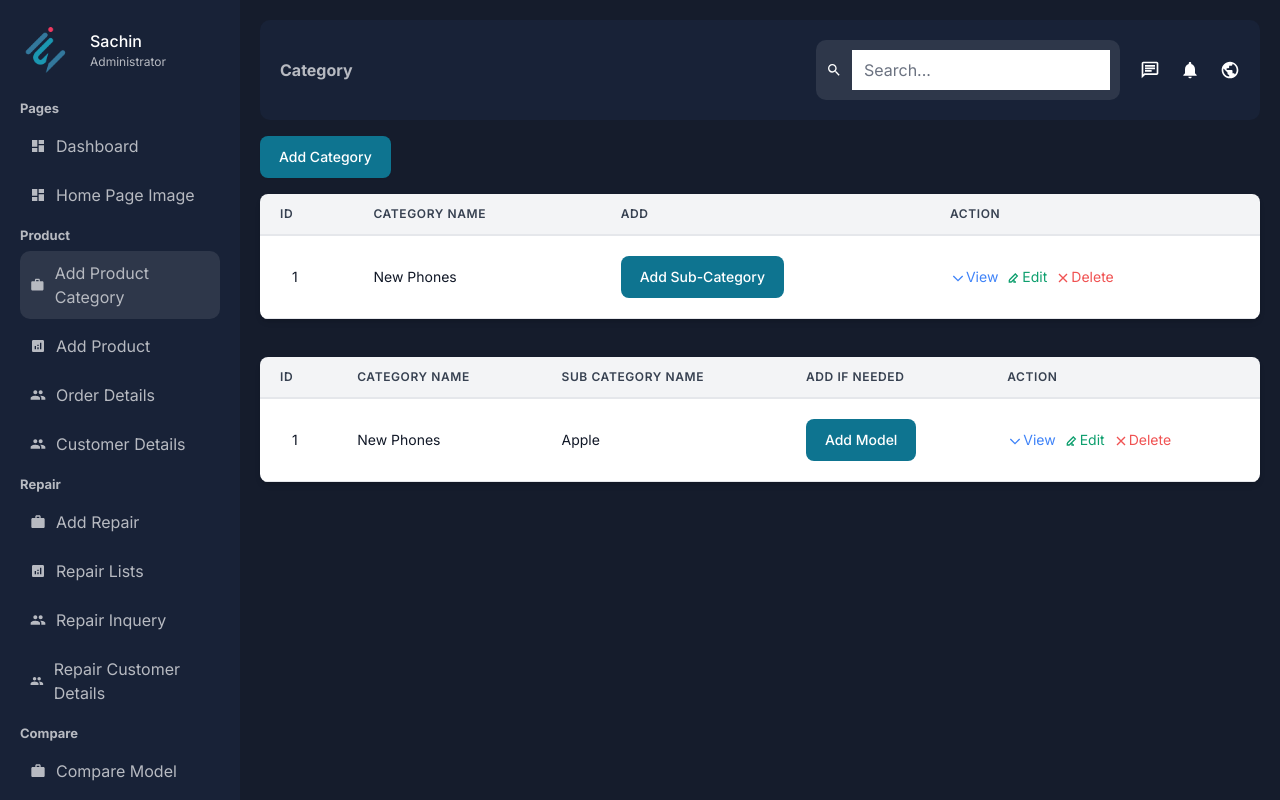
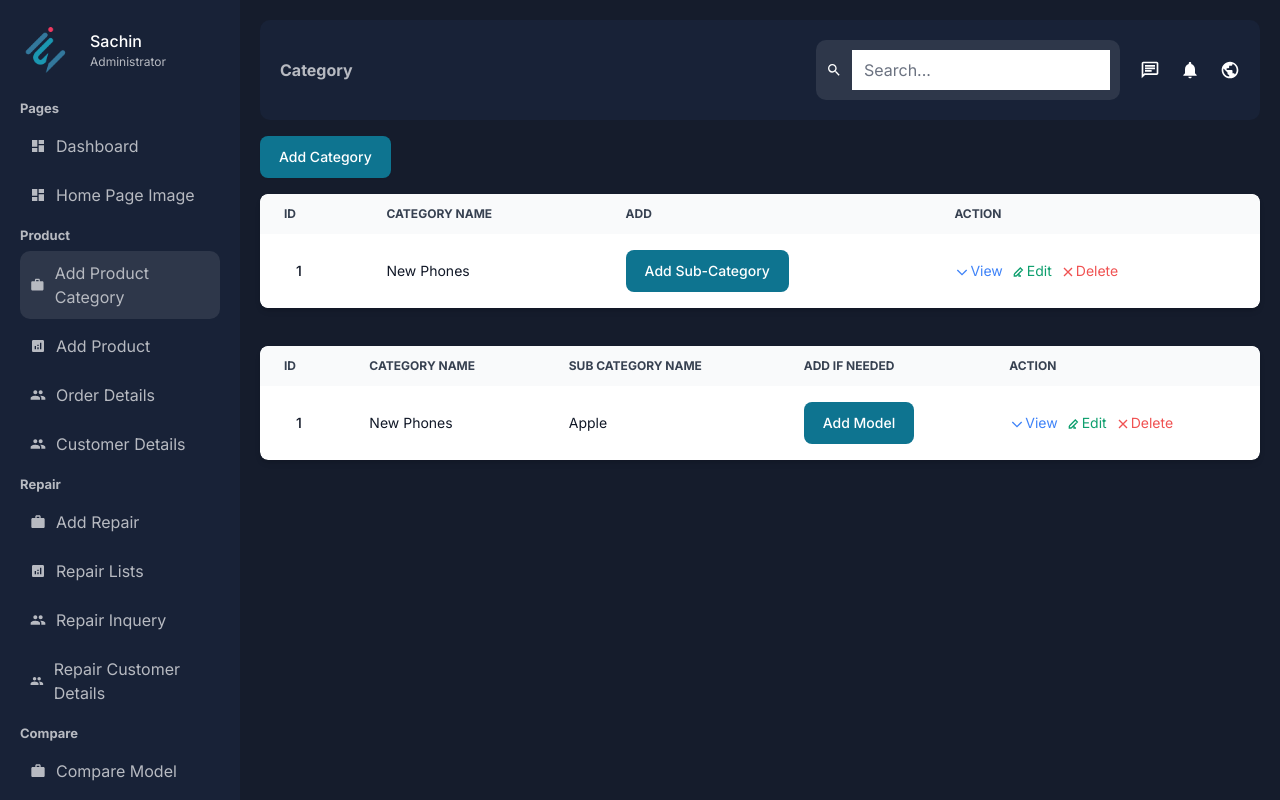
Before and after one commit to pr0chinsachin/ecommerceAdminPanel, a Next.js app: page /dashboard/category in a window 1280 px wide. Shown: the top 800 px of the page. Built offline with nearby package versions, Linux system fonts and the light colour scheme.

Commit message:
Table format update to flowbite table

```diff
--- a/app/dashboard/carouselimage/imageDetailsList/imageDetailsList.jsx
+++ b/app/dashboard/carouselimage/imageDetailsList/imageDetailsList.jsx
@@ -1,9 +1,6 @@
 "use client";
 import React from "react";
-import Image from "next/image";
-import { useEffect, useState } from "react";
-import { HiOutlineEye } from "react-icons/hi";
-
+import { Table } from "flowbite-react";
 const userData = {
   // Define the structure of your user data
   id: "1",
@@ -41,24 +38,19 @@ const ImageDetailsList = () => {
         <div>
           <div className="-mx-4 sm:-mx-8 px-4 sm:px-8 py-4 overflow-x-auto">
             <div className="inline-block min-w-full shadow-md rounded-lg overflow-hidden">
-              <table className="min-w-full leading-normal">
-                <thead>
-                  <tr>
-                    <th className="px-5 py-3 border-b-2 border-gray-200 bg-gray-100 text-left text-xs font-semibold text-gray-700 uppercase tracking-wider">
-                      SN
-                    </th>
-                    <th className="px-5 py-3 border-b-2 border-gray-200 bg-gray-100 text-left text-xs font-semibold text-gray-700 uppercase tracking-wider">
-                      Image
-                    </th>
-                    <th className="px-5 py-3 border-b-2 border-gray-200 bg-gray-100 text-left text-xs font-semibold text-gray-700 uppercase tracking-wider">
-                      Action
-                    </th>
-                  </tr>
-                </thead>
-                <tbody>
+              <Table>
+                <Table.Head>
+                  <Table.HeadCell>SN</Table.HeadCell>
+                  <Table.HeadCell>Image</Table.HeadCell>
+                  <Table.HeadCell>Action</Table.HeadCell>
+                </Table.Head>
+                <Table.Body className="divide-y">
                   {/* {userData.map((user) => ( */}
-                  <tr key={userData.id}>
-                    <td className="px-5 py-5 border-b border-gray-200 bg-white text-sm">
+                  <Table.Row
+                    key={userData.id}
+                    className="bg-white dark:border-gray-700 dark:bg-gray-800"
+                  >
+                    <Table.Cell>
                       <div className="flex">
                         <div className="ml-3">
                           <p className="text-gray-900 whitespace-no-wrap">
@@ -66,13 +58,13 @@ const ImageDetailsList = () => {
                           </p>
                         </div>
                       </div>
-                    </td>
-                    <td className="px-5 py-5 border-b border-gray-200 bg-white text-sm">
+                    </Table.Cell>
+                    <Table.Cell>
                       <p className="text-gray-900 whitespace-no-wrap">
                         {userData.imageName}
                       </p>
-                    </td>
-                    <td className="px-5 py-5 border-b border-gray-200 bg-white text-sm">
+                    </Table.Cell>
+                    <Table.Cell>
                       <a
                         href="#"
                         className="text-blue-500 mr-2 hover:text-blue-700"
@@ -121,7 +113,7 @@ const ImageDetailsList = () => {
                         </svg>
                         Delete
                       </a>
-                    </td>
+                    </Table.Cell>
                     {/* <td className="border-b border-gray-200 bg-white text-sm">
                       <p className="text-gray-900 whitespace-no-wrap">
                         <HiOutlineEye />
@@ -132,10 +124,10 @@ const ImageDetailsList = () => {
                         <HiOutlineEye />
                       </p>
                     </td> */}
-                  </tr>
+                  </Table.Row>
                   {/* ))} */}
-                </tbody>
-              </table>
+                </Table.Body>
+              </Table>
             </div>
           </div>
         </div>
--- a/app/dashboard/category/categoryList/categoryList.jsx
+++ b/app/dashboard/category/categoryList/categoryList.jsx
@@ -1,5 +1,6 @@
+"use client";
 import React from "react";
-import { Button } from "flowbite-react";
+import { Button, Table } from "flowbite-react";
 const userData = {
   // Define the structure of your user data
   id: "1",
@@ -13,27 +14,21 @@ const categoryList = () => {
         <div>
           <div className="-mx-4 sm:-mx-8 px-4 sm:px-8 py-4 overflow-x-auto">
             <div className="inline-block min-w-full shadow-md rounded-lg overflow-hidden">
-              <table className="min-w-full leading-normal">
-                <thead>
-                  <tr>
-                    <th className="px-5 py-3 border-b-2 border-gray-200 bg-gray-100 text-left text-xs font-semibold text-gray-700 uppercase tracking-wider">
-                      ID
-                    </th>
-                    <th className="px-5 py-3 border-b-2 border-gray-200 bg-gray-100 text-left text-xs font-semibold text-gray-700 uppercase tracking-wider">
-                      Category Name
-                    </th>
-                    <th className="px-5 py-3 border-b-2 border-gray-200 bg-gray-100 text-left text-xs font-semibold text-gray-700 uppercase tracking-wider">
-                      Add
-                    </th>
-                    <th className="px-5 py-3 border-b-2 border-gray-200 bg-gray-100 text-left text-xs font-semibold text-gray-700 uppercase tracking-wider">
-                      Action
-                    </th>
-                  </tr>
-                </thead>
-                <tbody>
+              <Table>
+                <Table.Head>
+                  <Table.HeadCell> ID</Table.HeadCell>
+                  <Table.HeadCell>Category Name</Table.HeadCell>
+
+                  <Table.HeadCell>Add</Table.HeadCell>
+                  <Table.HeadCell>Action</Table.HeadCell>
+                </Table.Head>
+                <Table.Body className="divide-y">
                   {/* {userData.map((user) => ( */}
-                  <tr key={userData.id}>
-                    <td className="px-5 py-5 border-b border-gray-200 bg-white text-sm">
+                  <Table.Row
+                    key={userData.id}
+                    className="bg-white dark:border-gray-700 dark:bg-gray-800"
+                  >
+                    <Table.Cell className="whitespace-nowrap font-medium text-gray-900 dark:text-white">
                       <div className="flex">
                         <div className="ml-3">
                           <p className="text-gray-900 whitespace-no-wrap">
@@ -41,16 +36,16 @@ const categoryList = () => {
                           </p>
                         </div>
                       </div>
-                    </td>
-                    <td className="px-5 py-5 border-b border-gray-200 bg-white text-sm">
+                    </Table.Cell>
+                    <Table.Cell>
                       <p className="text-gray-900 whitespace-no-wrap">
                         {userData.categoryName}
                       </p>
-                    </td>
-                    <td className="px-5 py-5 border-b border-gray-200 bg-white text-sm">
+                    </Table.Cell>
+                    <Table.Cell>
                       <Button>Add Sub-Category</Button>
-                    </td>
-                    <td className="px-5 py-5 border-b border-gray-200 bg-white text-sm">
+                    </Table.Cell>
+                    <Table.Cell>
                       <a
                         href="#"
                         className="text-blue-500 mr-2 hover:text-blue-700"
@@ -99,11 +94,11 @@ const categoryList = () => {
                         </svg>
                         Delete
                       </a>
-                    </td>
-                  </tr>
+                    </Table.Cell>
+                  </Table.Row>
                   {/* ))} */}
-                </tbody>
-              </table>
+                </Table.Body>
+              </Table>
             </div>
           </div>
         </div>
--- a/app/dashboard/category/subCategoryList/subCategoryList.jsx
+++ b/app/dashboard/category/subCategoryList/subCategoryList.jsx
@@ -1,5 +1,6 @@
+"use client";
 import React from "react";
-import { Button } from "flowbite-react";
+import { Button, Table } from "flowbite-react";
 const userData = {
   // Define the structure of your user data
   id: "1",
@@ -14,30 +15,18 @@ const subCategoryList = () => {
         <div>
           <div className="-mx-4 sm:-mx-8 px-4 sm:px-8 py-4 overflow-x-auto">
             <div className="inline-block min-w-full shadow-md rounded-lg overflow-hidden">
-              <table className="min-w-full leading-normal">
-                <thead>
-                  <tr>
-                    <th className="px-5 py-3 border-b-2 border-gray-200 bg-gray-100 text-left text-xs font-semibold text-gray-700 uppercase tracking-wider">
-                      ID
-                    </th>
-                    <th className="px-5 py-3 border-b-2 border-gray-200 bg-gray-100 text-left text-xs font-semibold text-gray-700 uppercase tracking-wider">
-                      Category Name
-                    </th>
-                    <th className="px-5 py-3 border-b-2 border-gray-200 bg-gray-100 text-left text-xs font-semibold text-gray-700 uppercase tracking-wider">
-                      Sub Category Name
-                    </th>
-                    <th className="px-5 py-3 border-b-2 border-gray-200 bg-gray-100 text-left text-xs font-semibold text-gray-700 uppercase tracking-wider">
-                      Add If Needed
-                    </th>
-                    <th className="px-5 py-3 border-b-2 border-gray-200 bg-gray-100 text-left text-xs font-semibold text-gray-700 uppercase tracking-wider">
-                      Action
-                    </th>
-                  </tr>
-                </thead>
-                <tbody>
+              <Table>
+                <Table.Head>
+                  <Table.HeadCell>ID</Table.HeadCell>
+                  <Table.HeadCell>Category Name</Table.HeadCell>
+                  <Table.HeadCell>Sub Category Name</Table.HeadCell>
+                  <Table.HeadCell>Add If Needed</Table.HeadCell>
+                  <Table.HeadCell>Action</Table.HeadCell>
+                </Table.Head>
+                <Table.Body className="divide-y">
                   {/* {userData.map((user) => ( */}
-                  <tr key={userData.id}>
-                    <td className="px-5 py-5 border-b border-gray-200 bg-white text-sm">
+                  <Table.Row key={userData.id}>
+                    <Table.Cell className="whitespace-nowrap font-medium text-gray-900 dark:text-white">
                       <div className="flex">
                         <div className="ml-3">
                           <p className="text-gray-900 whitespace-no-wrap">
@@ -45,21 +34,21 @@ const subCategoryList = () => {
                           </p>
                         </div>
                       </div>
-                    </td>
-                    <td className="px-5 py-5 border-b border-gray-200 bg-white text-sm">
+                    </Table.Cell>
+                    <Table.Cell>
                       <p className="text-gray-900 whitespace-no-wrap">
                         {userData.categoryName}
                       </p>
-                    </td>
-                    <td className="px-5 py-5 border-b border-gray-200 bg-white text-sm">
+                    </Table.Cell>
+                    <Table.Cell>
                       <p className="text-gray-900 whitespace-no-wrap">
                         {userData.subCategoryName}
                       </p>
-                    </td>
-                    <td className="px-5 py-5 border-b border-gray-200 bg-white text-sm">
+                    </Table.Cell>
+                    <Table.Cell>
                       <Button>Add Model</Button>
-                    </td>
-                    <td className="px-5 py-5 border-b border-gray-200 bg-white text-sm">
+                    </Table.Cell>
+                    <Table.Cell>
                       <a
                         href="#"
                         className="text-blue-500 mr-2 hover:text-blue-700"
@@ -108,11 +97,11 @@ const subCategoryList = () => {
                         </svg>
                         Delete
                       </a>
-                    </td>
-                  </tr>
+                    </Table.Cell>
+                  </Table.Row>
                   {/* ))} */}
-                </tbody>
-              </table>
+                </Table.Body>
+              </Table>
             </div>
           </div>
         </div>
--- a/app/dashboard/userdetails/page.jsx
+++ b/app/dashboard/userdetails/page.jsx
@@ -2,6 +2,7 @@
 import React from "react";
 import Image from "next/image";
 import { useEffect, useState } from "react";
+import { Table } from "flowbite-react";
 
 // const UserData = {
 //   // Define the structure of your user data
@@ -42,28 +43,20 @@ const UserDetailsPage = () => {
         <div>
           <div className="-mx-4 sm:-mx-8 px-4 sm:px-8 py-4 overflow-x-auto">
             <div className="inline-block min-w-full shadow-md rounded-lg overflow-hidden">
-              <table className="min-w-full leading-normal">
-                <thead>
-                  <tr>
-                    <th className="px-5 py-3 border-b-2 border-gray-200 bg-gray-100 text-left text-xs font-semibold text-gray-700 uppercase tracking-wider">
-                      ID
-                    </th>
-                    <th className="px-5 py-3 border-b-2 border-gray-200 bg-gray-100 text-left text-xs font-semibold text-gray-700 uppercase tracking-wider">
-                      Full Name
-                    </th>
-                    <th className="px-5 py-3 border-b-2 border-gray-200 bg-gray-100 text-left text-xs font-semibold text-gray-700 uppercase tracking-wider">
-                      Email
-                    </th>
-                    <th className="px-5 py-3 border-b-2 border-gray-200 bg-gray-100 text-left text-xs font-semibold text-gray-700 uppercase tracking-wider">
-                      Status
-                    </th>
-                    <th className="px-5 py-3 border-b-2 border-gray-200 bg-gray-100"></th>
-                  </tr>
-                </thead>
-                <tbody>
+              <Table>
+                <Table.Head>
+                  <Table.HeadCell>ID</Table.HeadCell>
+                  <Table.HeadCell>Full Name</Table.HeadCell>
+                  <Table.HeadCell>Email</Table.HeadCell>
+                  <Table.HeadCell>Status</Table.HeadCell>
+                </Table.Head>
+                <Table.Body className="divide-y">
                   {userData.map((user) => (
-                    <tr key={user.id}>
-                      <td className="px-5 py-5 border-b border-gray-200 bg-white text-sm">
+                    <Table.Row
+                      className="bg-white dark:border-gray-700 dark:bg-gray-800"
+                      key={user.id}
+                    >
+                      <Table.Cell className="whitespace-nowrap font-medium text-gray-900 dark:text-white">
                         <div className="flex">
                           <div className="flex-shrink-0 w-10 h-10">
                             <Image
@@ -83,19 +76,19 @@ const UserDetailsPage = () => {
                             </p>
                           </div>
                         </div>
-                      </td>
-                      <td className="px-5 py-5 border-b border-gray-200 bg-white text-sm">
+                      </Table.Cell>
+                      <Table.Cell>
                         <p className="text-gray-900 whitespace-no-wrap">
                           Test Static
                         </p>
-                      </td>
-                      <td className="px-5 py-5 border-b border-gray-200 bg-white text-sm">
+                      </Table.Cell>
+                      <Table.Cell>
                         <p className="text-gray-900 whitespace-no-wrap">
                           {" "}
                           {user.email}
                         </p>
-                      </td>
-                      <td className="px-5 py-5 border-b border-gray-200 bg-white text-sm">
+                      </Table.Cell>
+                      <Table.Cell>
                         <span className="relative inline-block px-3 py-1 font-semibold text-green-900 leading-tight">
                           <span
                             aria-hidden
@@ -103,8 +96,8 @@ const UserDetailsPage = () => {
                           ></span>
                           <span className="relative">Active</span>
                         </span>
-                      </td>
-                      <td className="px-5 py-5 border-b border-gray-200 bg-white text-sm text-right">
+                      </Table.Cell>
+                      <Table.Cell>
                         <button
                           type="button"
                           className="inline-block text-gray-500 hover:text-gray-700"
@@ -116,11 +109,11 @@ const UserDetailsPage = () => {
                             <path d="M12 6a2 2 0 110-4 2 2 0 010 4zm0 8a2 2 0 110-4 2 2 0 010 4zm-2 6a2 2 0 104 0 2 2 0 00-4 0z" />
                           </svg>
                         </button>
-                      </td>
-                    </tr>
+                      </Table.Cell>
+                    </Table.Row>
                   ))}
-                </tbody>
-              </table>
+                </Table.Body>
+              </Table>
             </div>
           </div>
         </div>
```
